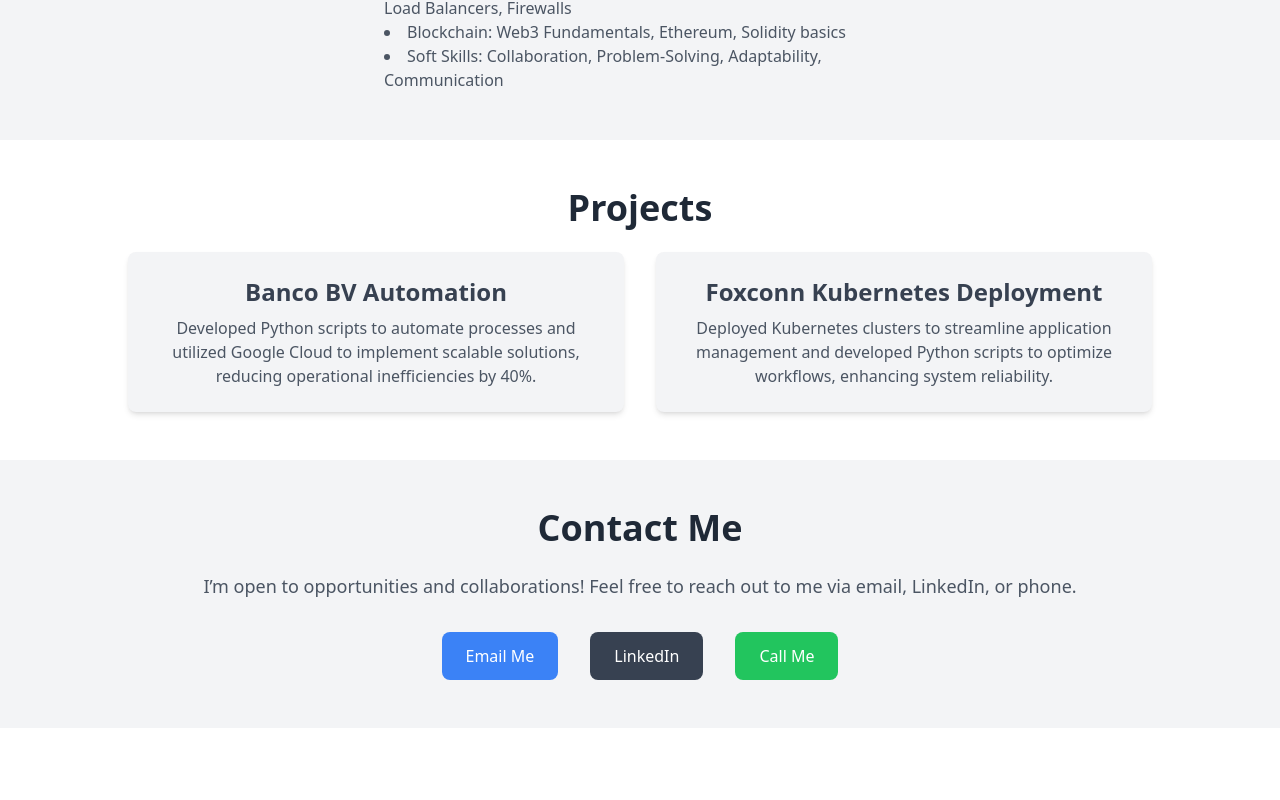
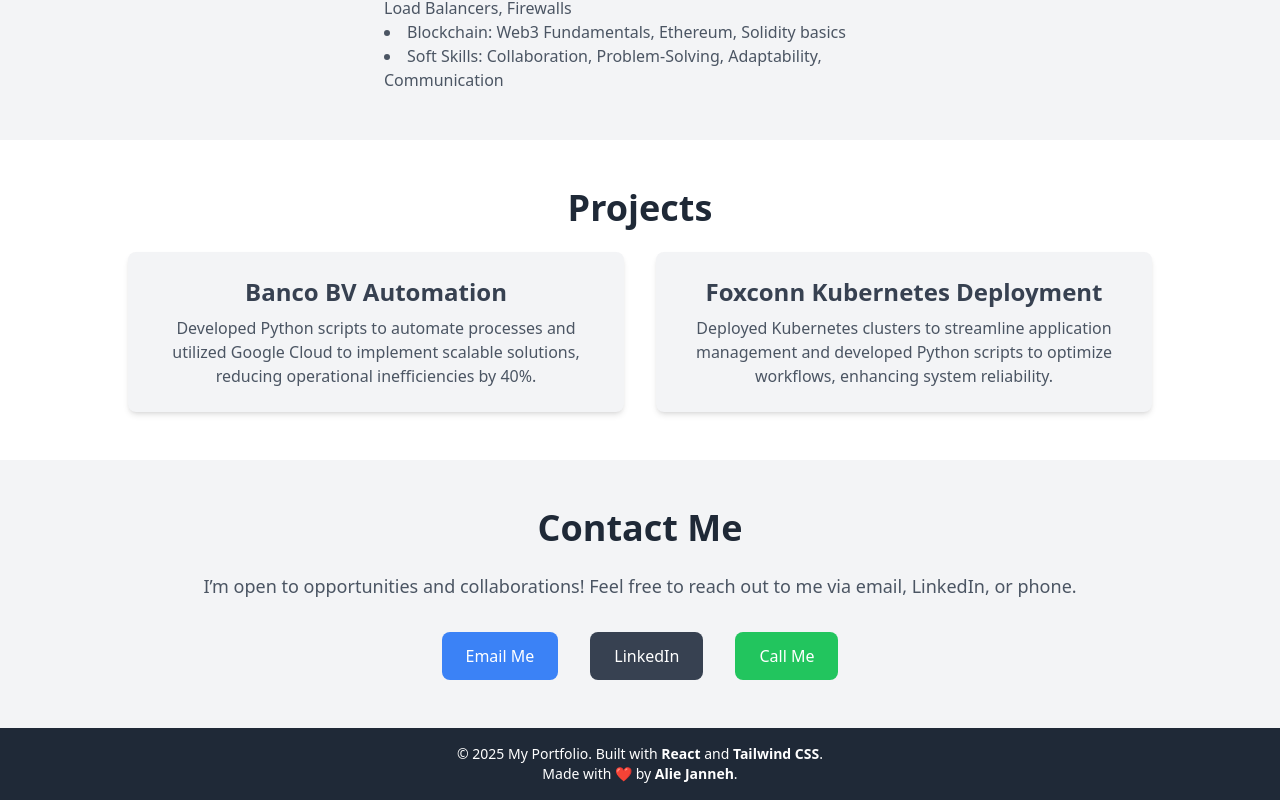
Before and after one commit to janneh2000/my-portfolio, a React (Create React App) app: page / in a window 1280 px wide. Shown: the part 473-1273 px from the top of the page. Before the commit the page ends 1201 px from the top, so only its background shows below. Built offline with nearby package versions, Linux system fonts and the light colour scheme.

Commit message:
Add Footer component

```diff
--- a/src/App.js
+++ b/src/App.js
@@ -3,7 +3,7 @@ import Navbar from './components/Navbar';
 import AboutMe from './components/AboutMe';
 import Projects from './components/Projects';
 import Contact from './components/Contact';
-
+import Footer from './components/Footer';
 function App() {
   return (
     <div className="pt-16">
@@ -11,6 +11,7 @@ function App() {
       <AboutMe />
       <Projects />
       <Contact />
+      <Footer />
     </div>
   );
 }
--- /dev/null
+++ b/src/components/Footer.js
@@ -0,0 +1,16 @@
+import React from 'react';
+
+function Footer() {
+  return (
+    <footer className="bg-gray-800 text-white py-4 text-center">
+      <p className="text-sm">
+        © {new Date().getFullYear()} My Portfolio. Built with <span className="font-semibold">React</span> and <span className="font-semibold">Tailwind CSS</span>.
+      </p>
+      <p className="text-sm">
+        Made with ❤️ by <span className="font-semibold">Alie Janneh</span>.
+      </p>
+    </footer>
+  );
+}
+
+export default Footer;
```
